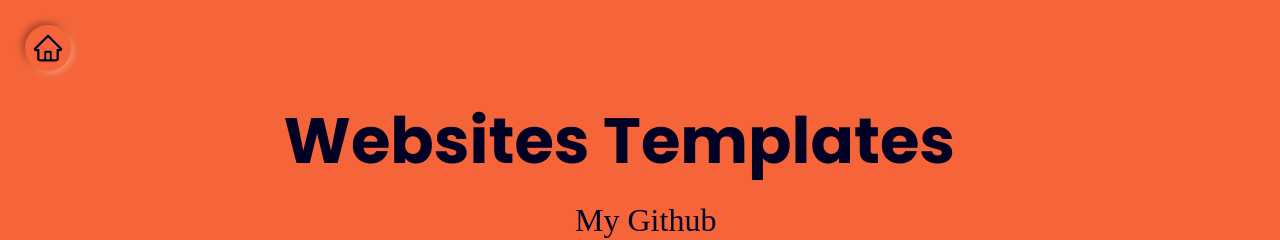
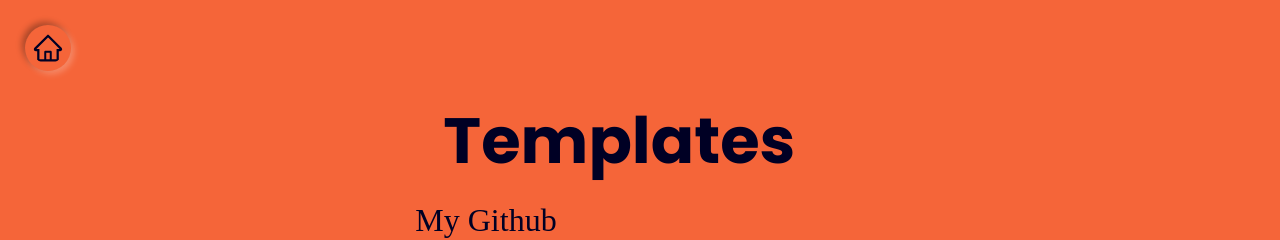
Before and after one commit to mdsabbirkhan1371/my-portfolio-website, a React (Create React App) app: page /portfolio in a window 1280 px wide. Shown: the top 240 px of the page. Built offline with nearby package versions, Linux system fonts and the light colour scheme; a web font is replaced by a local one.

Commit message:
Update portfolio.js

```diff
--- a/src/pages/Portfolios/portfolio.js
+++ b/src/pages/Portfolios/portfolio.js
@@ -84,7 +84,7 @@ function PortfolioPage() {
         <Link to="/">
           <AiOutlineHome className={classes.home} />
         </Link>
-        <h1 style={{ color: theme.secondary }}>Websites Templates</h1>
+        <h1 style={{ color: theme.secondary }}>Templates</h1>
         <a style={{ color: theme.secondary }} class="about-a" href={socialsData.github} target="_blank" rel="noreferrer">My Github</a>
       </div>
       <div className="blogPage--container">
```
